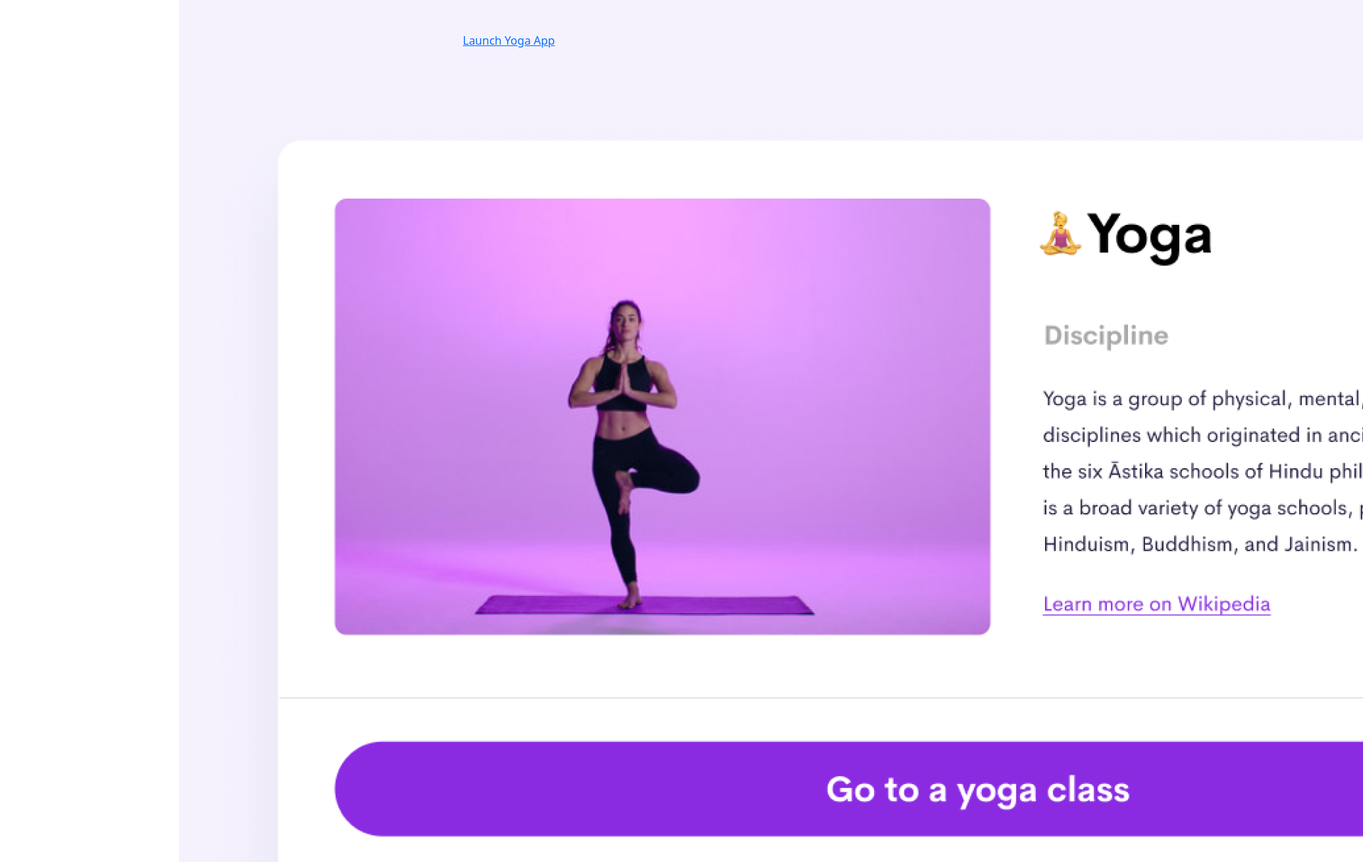
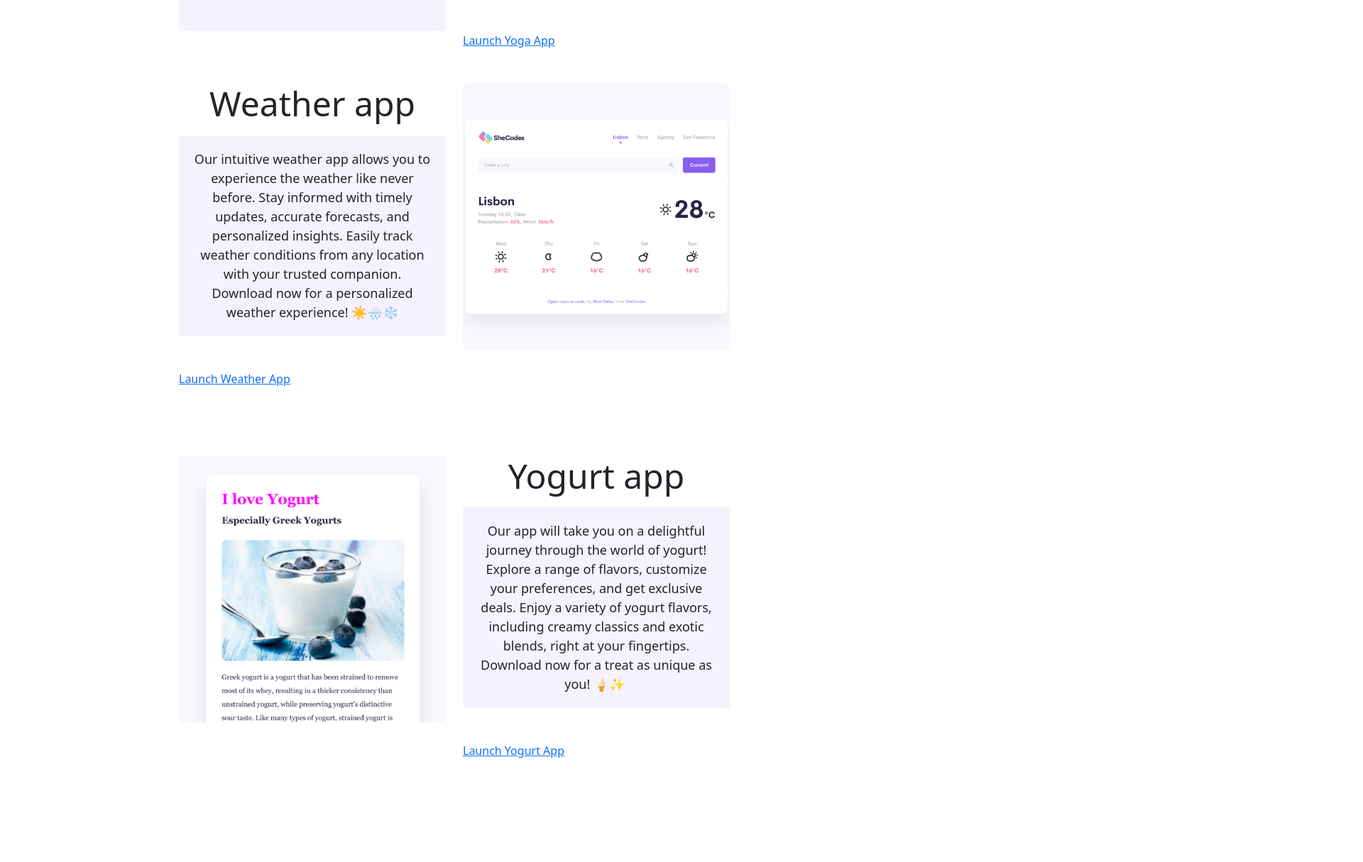
Before and after one commit to Xolo29-star/Noxolo-Gama-front-end-developer, a plain HTML site: page index.html in a window 1280 px wide. Shown: the part 642-1857 px from the top of the page at 71% size, 1920 px wide, since content can reach past the window. After the commit the page ends 1772 px from the top, so only its background shows below. Drawn offline with nearby package versions, Linux system fonts and the light colour scheme.

Commit message:
Update index.html

```diff
--- a/index.html
+++ b/index.html
@@ -46,7 +46,7 @@
     <div class="container mt-5">
         <div class="row">
             <div class="col-md-6">
-                <img src="images/yoga.png" class="image of yoga app" />
+                <img src="images/yoga.png" alt="image of yoga app" class="img-fluid rounded" />
             </div>
             <div class="col-md-6">
                 <h2 class="mb-3">Yoga app</h2>
@@ -76,12 +76,12 @@
                 </div>
             </div>
             <div class="col-md-6">
-                <img src="images/weather.png" class="image of weather app" />
+                <img src="images/weather.png" alt="image of weather app" class="img-fluid rounded" />
             </div>
         </div>
         <div class="row mt-5">
             <div class="col-md-6">
-                <img src="images/yogurt.png" class="image of yogurt app" />
+                <img src="images/yogurt.png" alt="image of yogurt app" class="img-fluid rounded" />
             </div>
             <div class="col-md-6">
                 <h2 class="mb-3">Yogurt app</h2>
```
